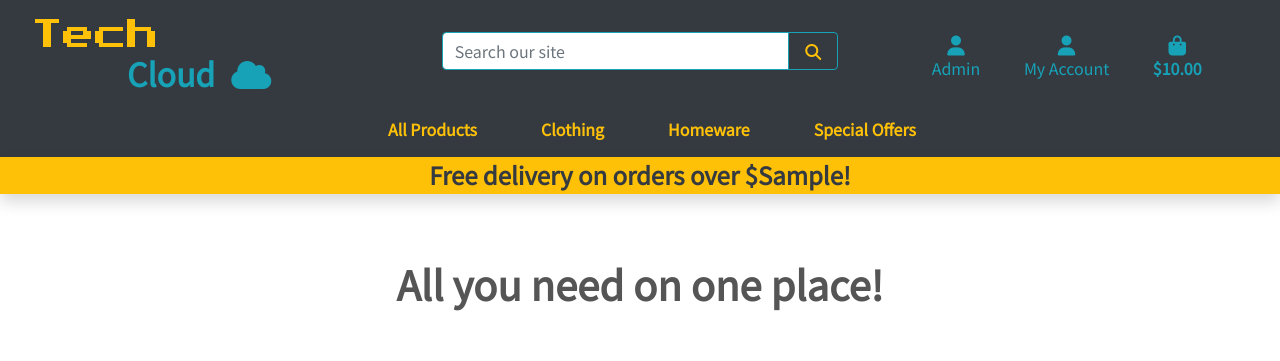
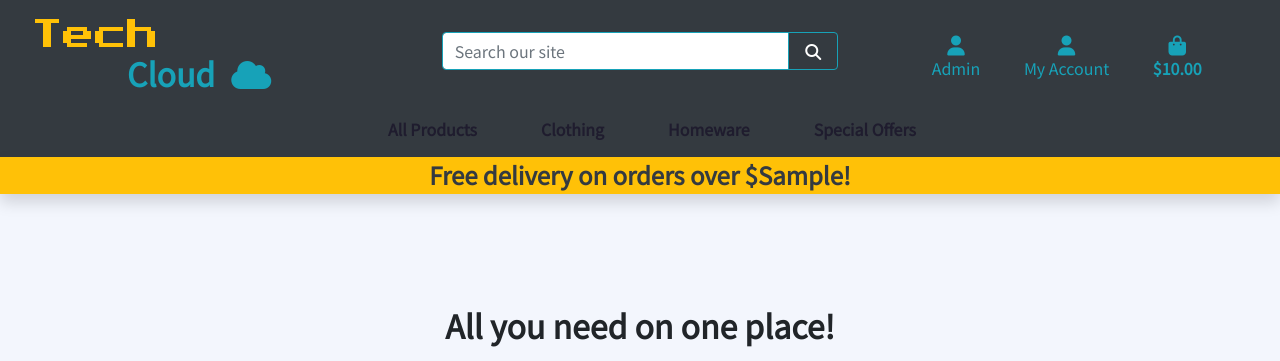
Before and after one commit to Code-Institute-Submissions/django-e-commerce-pc-shop, a Django app: template home/templates/home/index.html in a window 1280 px wide. Shown: the top 361 px of the page. Run offline with Django 3.2, Linux system fonts and the light colour scheme; data comes from the database, SQL or seed files in the repository; tables that the repository leaves empty hold one stand-in row (values such as "Sample post"); the template is opened without the code that fills it: values that come from a table or form of the project are taken from there, most other values are stand-ins (such as "Sample title", 1, 10 or a date in 2020); parts of the project's set-up code (start-up, migrations or seed data) failed here and were passed over; some libraries are stand-ins or nearby versions.

Commit message:
Added color sheme for site

```diff
--- a/static/css/base.css
+++ b/static/css/base.css
@@ -2,20 +2,91 @@ html {
     height: 100%;
 }
 
+
 body {
-    /* background-color: yellow; */ /* ADD BACKGROUND */
     background-size: cover;
-    height: calc(100vh - 164px);
-    color: #555;
+    height: calc(100vh - 168px);
+    background-color: var(--app-color);
     font-family: 'Noto Sans JP', sans-serif;
 }
 
 /* Site Colours */
 :root {
-  --main-color: #343a40;
-  --second-color: #ffc107;
-  --bootstrap-info: #17a2b8;
+    /* Main bg light blue */
+    --app-color: #f3f6fd;
+    /* Main dark bg and text color */
+    --main-color: #1f1c2e;
+    /* Container color white  */
+    --container-bg: #fff;
 }
+
+/* Font size */
+h1 {
+    font-size: 2rem;
+}
+
+/*  Main Font  */
+.main-logo-font {
+    font-family: 'Press Start 2P', cursive;
+}
+
+
+.main-logo-link {
+    width: fit-content;
+}
+
+
+/* Custom class to apply dark color on text */
+.text-main {
+    color: var(--main-color);
+}
+
+
+/* Custom class to apply app-color */
+.app-color {
+    background-color: var(--app-color);
+}
+
+
+/* Custom class to apply bg main dark color */
+.main-color {
+    background-color: var(--main-color);
+}
+
+
+/* To apply color on main-nav links */
+.nav-link {
+    color: var(--main-color)!important;
+}
+
+
+.search-input {
+    border: none;
+    flex: 1;
+    outline: none;
+    height: 100%;
+    padding: 0 20px;
+    font-size: 16px;
+    background-color: var(--input-area-bg);
+    color: var(--main-color);
+}
+
+
+.search-wrapper {
+    border-radius: 20px;
+    background-color: var(--container-bg);
+    padding-right: 12px;
+    height: 40px;
+    display: flex;
+    justify-content: space-between;
+    align-items: center;
+    width: 100%;
+    max-width: 480px;
+    color: var(--light-font);
+    box-shadow: 0 2px 6px 0 rgb(136 148 171 / 20%), 0 24px 20px -24px rgb(71 82 107 / 10%);
+    overflow: hidden;
+}
+
 
 /* from Bulma */
 .icon {
@@ -26,38 +97,46 @@ body {
     width: 1.5rem;
 }
 
-/*  Press Start 2P Google font  */
-.main-logo-font {
-    font-family: 'Press Start 2P', cursive;
+
+/* https://codepen.io/aybukeceylan/pen/OJRNbZp */
+
+:root {
+/*   --app-container: #f3f6fd;
+  --main-color: #1f1c2e;
+  --secondary-color: #4A4A4A;
+  --link-color: #1f1c2e; */
+  /* --link-color-hover: #c3cff4;
+  --link-color-active: #fff;
+  --link-color-active-bg: #1f1c2e;
+  --projects-section: #fff;
+  --message-box-hover: #fafcff;
+  --message-box-border: #e9ebf0;
+  --more-list-bg: #fff;
+  --more-list-bg-hover:  #f6fbff;
+  --more-list-shadow: rgba(209, 209, 209, 0.4);
+  --button-bg: #1f1c24;
+  --search-area-bg: #fff;
+  --star: #1ff1c2e;
+  --message-btn: #fff; */
 }
 
-.main-logo-link {
-    width: fit-content;
-}
 
 /* Buttons style */
 .shop-now-button {
     background: var(--main-color);
-    color: var(--second-color);
-    min-width: 260px;
+    color: var(--app-color);
 }
 
-/* Button dark */
-.btn-dark {
-    background: var(--main-color);
-    color: var(--second-color);
-}
 
 /* Buttons Style */
 .shop-now-button:hover,
 .shop-now-button:active,
-.shop-now-button:focus,
-.btn-dark:hover,
-.btn-dark:active,
-.btn-dark:focus {
-    background: var(--second-color);
+.shop-now-button:focus {
+    background: var(--app-color);
     color:  var(--main-color);
+    box-shadow: 0px 0px 10px 0px rgb(23 162 184), 0 24px 20px -24px rgb(23 162 184 / 78%);
 }
+
 
 
 /* -------------------------------- Media Queries */
@@ -80,6 +159,18 @@ body {
     }
 
     .header-container {
-        padding-top: 164px;
+        padding-top: 210px;
     }
 }
+
+/* Mobile */
+@media (max-width: 992px) {
+
+    .header-container {
+        padding-top: 215px;
+    }
+
+    .rounded-main {
+        border-radius: 20px !important;
+    }
+}
```
